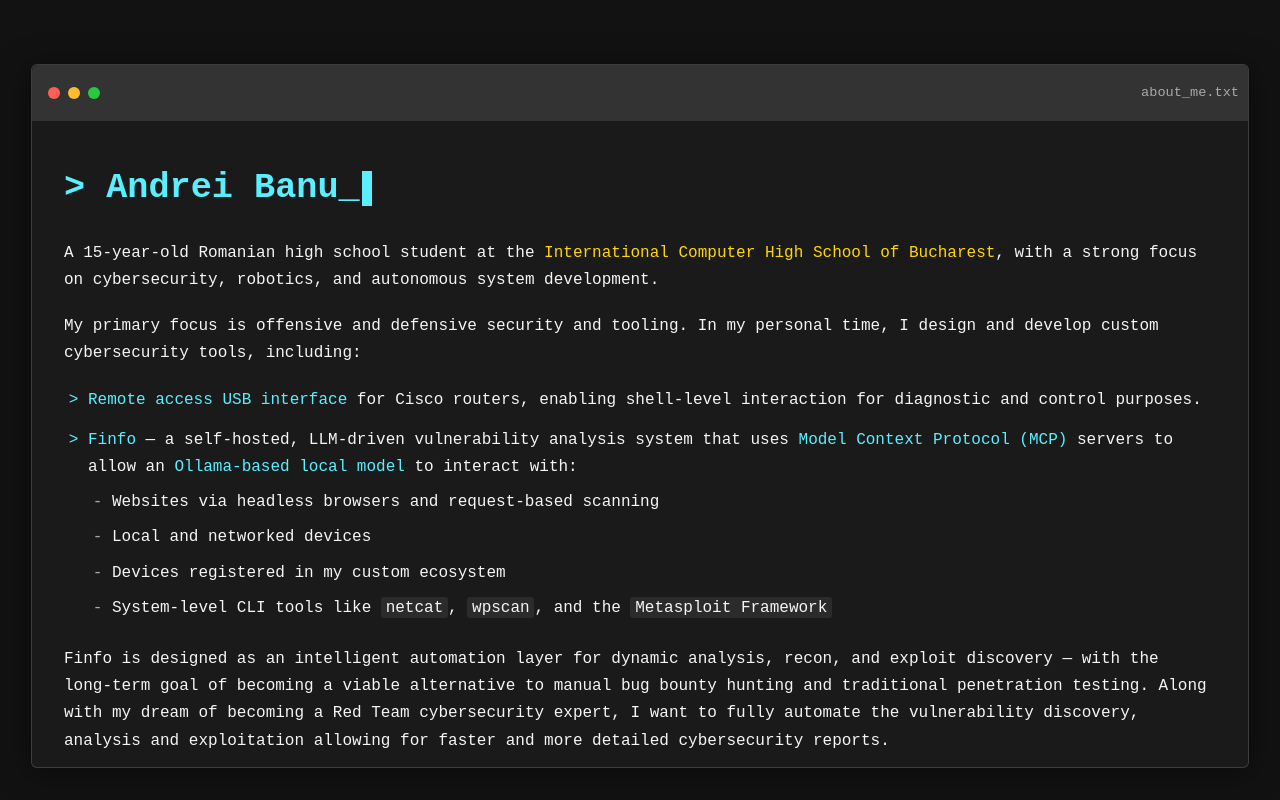
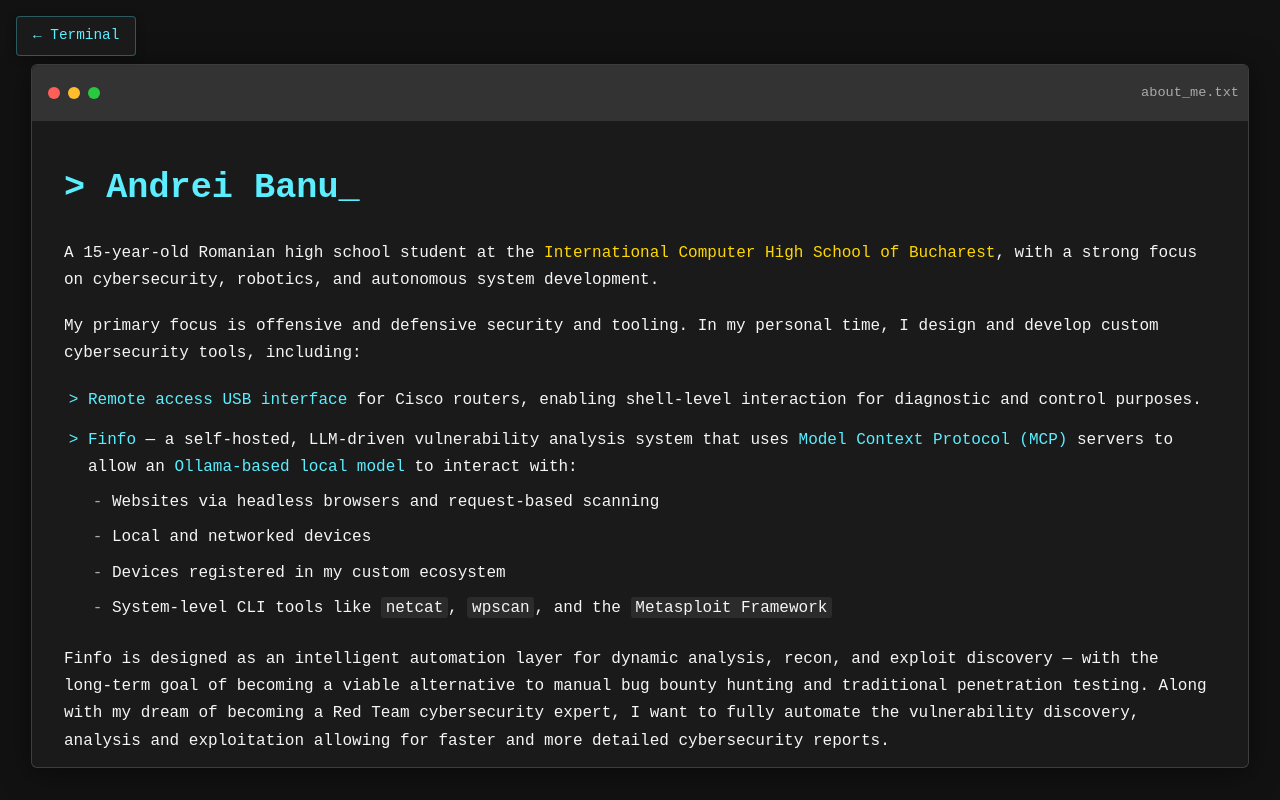
Before and after one commit to PzmuV1517/AndreiBanu, a React (Vite) app in the folder my-portfolio/: page /about-me in a window 1280 px wide. Built offline with nearby package versions, Linux system fonts and the light colour scheme.

Commit message:
Added a return to terminal button to non-home pages

```diff
--- a/my-portfolio/src/AboutMe.css
+++ b/my-portfolio/src/AboutMe.css
@@ -17,6 +17,35 @@
   margin: 0; /* Remove margin */
   box-sizing: border-box; /* Include padding in element's total width and height */
   position: relative; /* Ensure proper positioning */
+}
+
+/* Back to Terminal Button */
+.back-to-terminal-btn {
+  position: fixed;
+  top: 1rem;
+  left: 1rem;
+  background-color: #1a1a1a;
+  color: #5beeff;
+  border: 1px solid rgba(91, 238, 255, 0.3);
+  border-radius: 4px;
+  padding: 0.5rem 1rem;
+  font-family: 'Space Mono', 'Courier New', monospace;
+  font-size: 0.9rem;
+  text-decoration: none;
+  display: flex;
+  align-items: center;
+  gap: 0.5rem;
+  transition: all 0.2s ease;
+  z-index: 1000;
+  box-shadow: 0 2px 10px rgba(0, 0, 0, 0.3);
+}
+
+.back-to-terminal-btn:hover {
+  background-color: #5beeff;
+  color: #1a1a1a;
+  border-color: #5beeff;
+  transform: translateY(-1px);
+  box-shadow: 0 4px 15px rgba(91, 238, 255, 0.3);
 }
 
 .about-me-content {
--- a/my-portfolio/src/AboutMe.tsx
+++ b/my-portfolio/src/AboutMe.tsx
@@ -1,13 +1,13 @@
 // filepath: /home/ubuntu/AndreiBanu/my-portfolio/src/AboutMe.tsx
-import React, { useState, useEffect, useRef } from 'react';
+import React, { useState, useEffect } from 'react';
 import { Link } from 'react-router-dom';
 import './AboutMe.css';
 
 const AboutMe: React.FC = () => {
-  const [typedText, setTypedText] = useState('');
-  const fullName = '> Andrei Banu_';
+  const [displayedText, setDisplayedText] = useState('');
+  const [showCursor, setShowCursor] = useState(true);
+  const fullText = '> Andrei Banu_';
   const typingSpeed = 120; // milliseconds per character
-  const blinkCursorRef = useRef<HTMLSpanElement>(null);
 
   // On component mount
   useEffect(() => {
@@ -28,35 +28,26 @@
 
   // Typewriter effect
   useEffect(() => {
-    let currentIndex = 0;
-    let typingInterval: ReturnType<typeof setTimeout>;
-
-    const startDelay = setTimeout(() => {
-      typingInterval = setInterval(() => {
-        if (currentIndex < fullName.length) {
-          setTypedText(fullName.substring(0, currentIndex + 1));
-          currentIndex++;
-        } else {
-          clearInterval(typingInterval);
-
-          if (blinkCursorRef.current) {
-            blinkCursorRef.current.classList.add('blink');
-          }
-        }
+    if (displayedText.length < fullText.length) {
+      const timeout = setTimeout(() => {
+        setDisplayedText(fullText.slice(0, displayedText.length + 1));
       }, typingSpeed);
-    }, 500);
-
-    return () => {
-      clearTimeout(startDelay);
-      clearInterval(typingInterval);
-    };
-  }, []);
-
-  // Force a render check - add this console log to verify the component is rendering
-  console.log("AboutMe component rendering");
+      return () => clearTimeout(timeout);
+    } else {
+      // Start cursor blinking
+      const cursorInterval = setInterval(() => {
+        setShowCursor(prev => !prev);
+      }, 500);
+      return () => clearInterval(cursorInterval);
+    }
+  }, [displayedText, fullText]);
 
   return (
     <div className="about-me-container">
+      <Link to="/" className="back-to-terminal-btn">
+        ← Terminal
+      </Link>
+
       <div className="about-me-content">
         <div className="retro-terminal-header">
           <div className="header-buttons">
@@ -70,73 +61,99 @@
         <div className="about-me-body">
           <h1 className="about-me-title">
             <div className="typewriter-container">
-              <span className="typewriter-text">{typedText}</span>
-              <span ref={blinkCursorRef} className="cursor"></span>
+              <span className="typewriter-text">{displayedText}</span>
+              {showCursor && <span className="cursor">|</span>}
             </div>
           </h1>
 
           <div className="about-me-description">
             <p>
-              A 15-year-old Romanian high school student at the <em>International Computer High School of Bucharest</em>,
-              with a strong focus on cybersecurity, robotics, and autonomous system development.
+              A 15-year-old Romanian high school student at the{' '}
+              <em>International Computer High School of Bucharest</em>, with a
+              strong focus on cybersecurity, robotics, and autonomous system
+              development.
             </p>
 
             <p>
-              My primary focus is offensive and defensive security and tooling. In my personal time,
-              I design and develop custom cybersecurity tools, including:
+              My primary focus is offensive and defensive security and tooling. In
+              my personal time, I design and develop custom cybersecurity tools,
+              including:
             </p>
 
             <ul className="skills-list">
               <li>
-                <span className="highlight">Remote access USB interface</span> for Cisco routers,
-                enabling shell-level interaction for diagnostic and control purposes.
+                <span className="highlight">Remote access USB interface</span> for
+                Cisco routers, enabling shell-level interaction for diagnostic and
+                control purposes.
               </li>
               <li>
-                <span className="highlight">Finfo</span> — a self-hosted, LLM-driven vulnerability analysis system
-                that uses <span className="highlight">Model Context Protocol (MCP)</span> servers to allow
-                an <span className="highlight">Ollama-based local model</span> to interact with:
+                <span className="highlight">Finfo</span> — a self-hosted,
+                LLM-driven vulnerability analysis system that uses{' '}
+                <span className="highlight">Model Context Protocol (MCP)</span>{' '}
+                servers to allow an{' '}
+                <span className="highlight">Ollama-based local model</span> to
+                interact with:
                 <ul>
-                  <li>Websites via headless browsers and request-based scanning</li>
+                  <li>
+                    Websites via headless browsers and request-based scanning
+                  </li>
                   <li>Local and networked devices</li>
                   <li>Devices registered in my custom ecosystem</li>
-                  <li>System-level CLI tools like <span className="code">netcat</span>, <span className="code">wpscan</span>,
-                  and the <span className="code">Metasploit Framework</span></li>
+                  <li>
+                    System-level CLI tools like{' '}
+                    <span className="code">netcat</span>,{' '}
+                    <span className="code">wpscan</span>, and the{' '}
+                    <span className="code">Metasploit Framework</span>
+                  </li>
                 </ul>
               </li>
             </ul>
 
             <p>
-              Finfo is designed as an intelligent automation layer for dynamic analysis, recon,
-              and exploit discovery — with the long-term goal of becoming a viable alternative to
-              manual bug bounty hunting and traditional penetration testing. Along with my dream of
-              becoming a Red Team cybersecurity expert, I want to fully automate the vulnerability
-              discovery, analysis and exploitation allowing for faster and more detailed cybersecurity reports.
+              Finfo is designed as an intelligent automation layer for dynamic
+              analysis, recon, and exploit discovery — with the long-term goal of
+              becoming a viable alternative to manual bug bounty hunting and
+              traditional penetration testing. Along with my dream of becoming a
+              Red Team cybersecurity expert, I want to fully automate the
+              vulnerability discovery, analysis and exploitation allowing for
+              faster and more detailed cybersecurity reports.
             </p>
 
             <p>
-              I'm also active in <span className="highlight">competitive robotics</span> through
-              <span className="highlight"> FLL (FIRST LEGO League)</span> and
-              <span className="highlight"> FTC (FIRST Tech Challenge)</span>, where I specialize in
-              hardware design, mechanical prototyping, and the yearly Innovation Project.
+              I'm also active in{' '}
+              <span className="highlight">competitive robotics</span> through{' '}
+              <span className="highlight"> FLL (FIRST LEGO League)</span> and{' '}
+              <span className="highlight"> FTC (FIRST Tech Challenge)</span>,
+              where I specialize in hardware design, mechanical prototyping, and
+              the yearly Innovation Project.
             </p>
 
             <p>
-              Beyond cybersecurity and robotics, I enjoy learning new technologies and software just for the fun of it.
-              A recent project involved developing a <span className="highlight">cross-platform fleet management bot</span> using
-              the <span className="highlight">Telegram Bot API</span> and <span className="highlight">WhatsApp Business API</span>,
-              which streamlines vehicle document tracking, incident reporting, and driver-car assignment logging
-              for the fleet my father is in charge of monitoring.
+              Beyond cybersecurity and robotics, I enjoy learning new
+              technologies and software just for the fun of it. A recent project
+              involved developing a{' '}
+              <span className="highlight">cross-platform fleet management bot</span>{' '}
+              using the{' '}
+              <span className="highlight">Telegram Bot API</span> and{' '}
+              <span className="highlight">WhatsApp Business API</span>, which
+              streamlines vehicle document tracking, incident reporting, and
+              driver-car assignment logging for the fleet my father is in charge
+              of monitoring.
             </p>
 
             <p className="closing">
-              I'm passionate about reverse engineering, mastering technical protocols,
-              and developing tools that combine <span className="highlight">AI, automation, and system-level control</span>.
-              My long-term vision is to evolve <span className="highlight">Finfo</span> into a modular and extensible
-              platform for applied AI in cybersecurity.
+              I'm passionate about reverse engineering, mastering technical
+              protocols, and developing tools that combine{' '}
+              <span className="highlight">AI, automation, and system-level
+              control</span>. My long-term vision is to evolve{' '}
+              <span className="highlight">Finfo</span> into a modular and
+              extensible platform for applied AI in cybersecurity.
             </p>
 
             <div className="nav-links">
-              <Link to="/" className="terminal-link">&lt; Back to Terminal</Link>
+              <Link to="/" className="terminal-link">
+                &lt; Back to Terminal
+              </Link>
             </div>
           </div>
         </div>
--- a/my-portfolio/src/MyAchievements.css
+++ b/my-portfolio/src/MyAchievements.css
@@ -17,6 +17,35 @@
   margin: 0; /* Remove margin */
   box-sizing: border-box; /* Include padding in element's total width and height */
   position: relative; /* Ensure proper positioning */
+}
+
+/* Back to Terminal Button */
+.back-to-terminal-btn {
+  position: fixed;
+  top: 1rem;
+  left: 1rem;
+  background-color: #1a1a1a;
+  color: #5beeff;
+  border: 1px solid rgba(91, 238, 255, 0.3);
+  border-radius: 4px;
+  padding: 0.5rem 1rem;
+  font-family: 'Space Mono', 'Courier New', monospace;
+  font-size: 0.9rem;
+  text-decoration: none;
+  display: flex;
+  align-items: center;
+  gap: 0.5rem;
+  transition: all 0.2s ease;
+  z-index: 1000;
+  box-shadow: 0 2px 10px rgba(0, 0, 0, 0.3);
+}
+
+.back-to-terminal-btn:hover {
+  background-color: #5beeff;
+  color: #1a1a1a;
+  border-color: #5beeff;
+  transform: translateY(-1px);
+  box-shadow: 0 4px 15px rgba(91, 238, 255, 0.3);
 }
 
 .achievements-content {
--- a/my-portfolio/src/MyAchievements.tsx
+++ b/my-portfolio/src/MyAchievements.tsx
@@ -25,6 +25,10 @@
 
   return (
     <div className="achievements-container">
+      <Link to="/" className="back-to-terminal-btn">
+        ← Terminal
+      </Link>
+
       <div className="achievements-content">
         <div className="retro-terminal-header">
           <div className="header-buttons">
--- a/my-portfolio/src/MyProjects.css
+++ b/my-portfolio/src/MyProjects.css
@@ -17,6 +17,35 @@
   margin: 0; /* Remove margin */
   box-sizing: border-box; /* Include padding in element's total width and height */
   position: relative; /* Ensure proper positioning */
+}
+
+/* Back to Terminal Button */
+.back-to-terminal-btn {
+  position: fixed;
+  top: 1rem;
+  left: 1rem;
+  background-color: #1a1a1a;
+  color: #5beeff;
+  border: 1px solid rgba(91, 238, 255, 0.3);
+  border-radius: 4px;
+  padding: 0.5rem 1rem;
+  font-family: 'Space Mono', 'Courier New', monospace;
+  font-size: 0.9rem;
+  text-decoration: none;
+  display: flex;
+  align-items: center;
+  gap: 0.5rem;
+  transition: all 0.2s ease;
+  z-index: 1000;
+  box-shadow: 0 2px 10px rgba(0, 0, 0, 0.3);
+}
+
+.back-to-terminal-btn:hover {
+  background-color: #5beeff;
+  color: #1a1a1a;
+  border-color: #5beeff;
+  transform: translateY(-1px);
+  box-shadow: 0 4px 15px rgba(91, 238, 255, 0.3);
 }
 
 .projects-content {
--- a/my-portfolio/src/MyProjects.tsx
+++ b/my-portfolio/src/MyProjects.tsx
@@ -41,6 +41,10 @@
 
   return (
     <div className="projects-container">
+      <Link to="/" className="back-to-terminal-btn">
+        ← Terminal
+      </Link>
+
       <div className="projects-content">
         <div className="retro-terminal-header">
           <div className="header-buttons">
```
